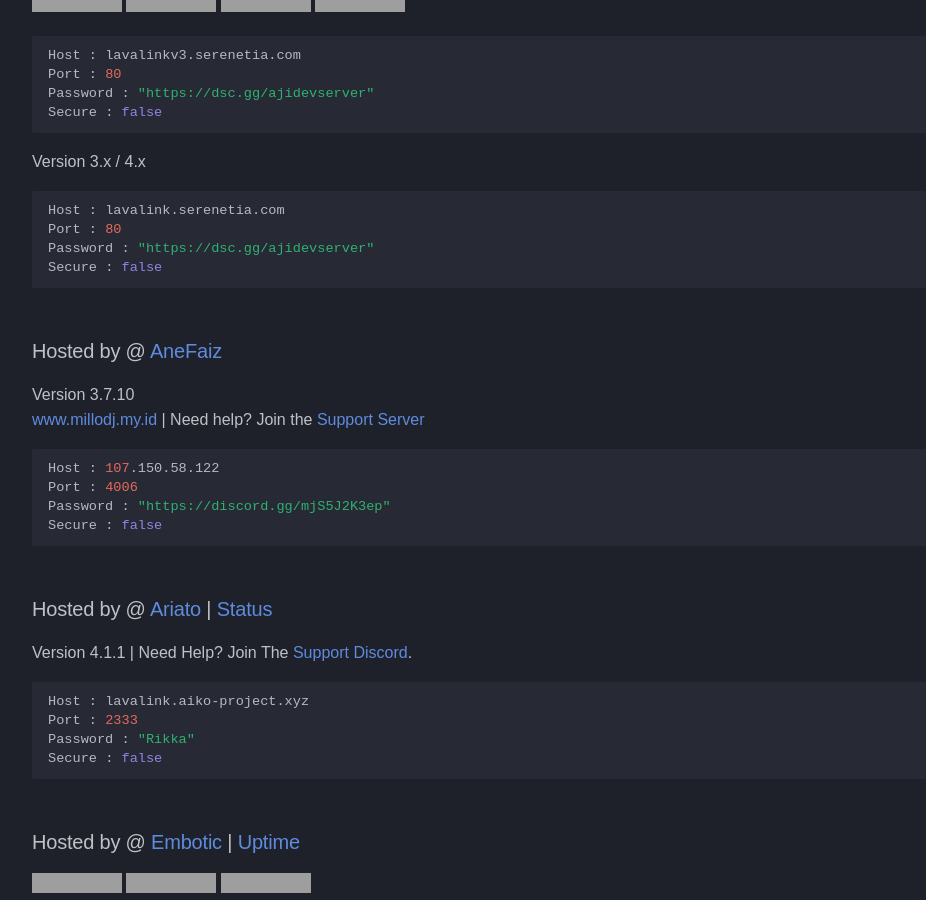
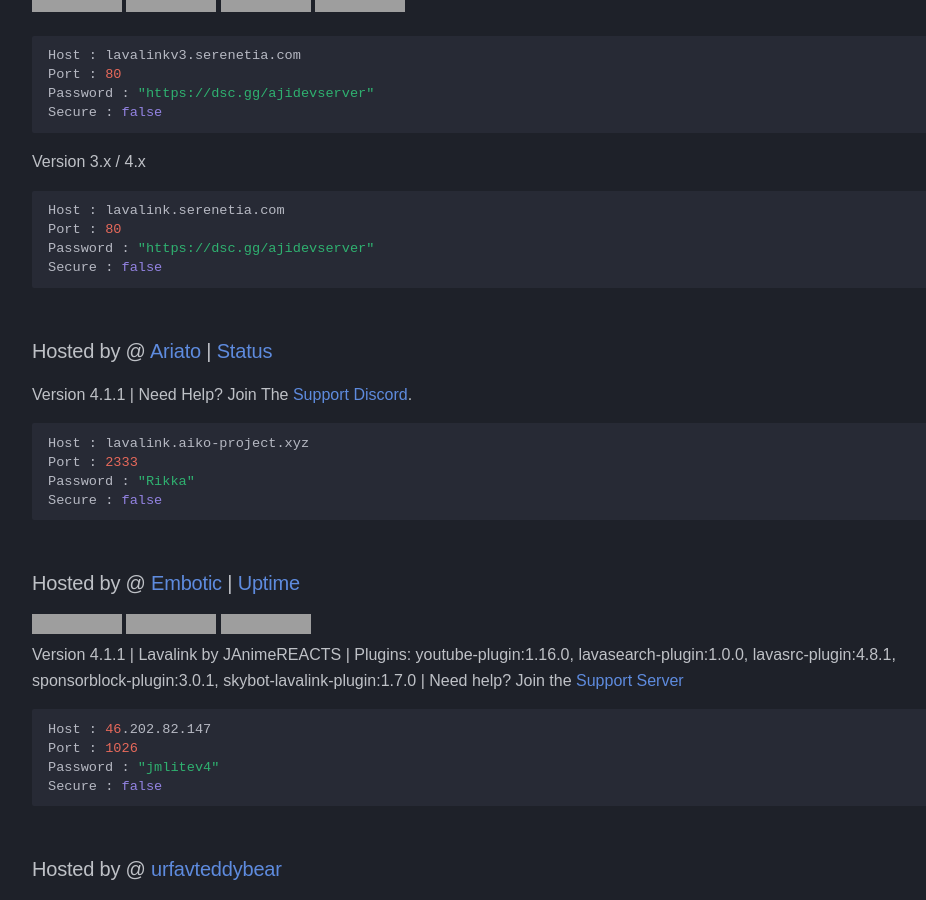
Before and after one commit to DarrenOfficial/lavalink-list, an MkDocs documentation site: the page built from docs/NoSSL/Lavalink-NonSSL.md, in a window 1280 px wide and 900 px high, scrolled down 1220 px, cut to the strip 0-900 px from the top of the window. Shown: the whole strip, without its empty margins (14-940 px from the left). Built offline with MkDocs 1.6.1 and Material for MkDocs 9.7.7, drawn with Linux system fonts in a browser that asks for light colours; some web fonts are replaced; comment, search, counter and statistics services are not loaded; a style sheet for code colours, icons or effects is not loaded; grey boxes are pictures that could not be loaded.

Commit message:
Update Lavalink-NonSSL.md hosting information (#794)
Removed outdated hosting information for AneFaiz and updated hosting details

````diff
--- a/docs/NoSSL/Lavalink-NonSSL.md
+++ b/docs/NoSSL/Lavalink-NonSSL.md
@@ -72,16 +72,6 @@ Password : "https://dsc.gg/ajidevserver"
 Secure : false
 ```
 
-### Hosted by @ [AneFaiz](https://discord.com/users/762337438869225533)
-Version 3.7.10 <br />
-[www.millodj.my.id](https://millodj.my.id) | Need help? Join the [Support Server](https://discord.gg/mjS5J2K3ep)
-```bash
-Host : 107.150.58.122
-Port : 4006
-Password : "https://discord.gg/mjS5J2K3ep"
-Secure : false
-```
-
 ### Hosted by @ [Ariato](https://discord.com/users/612581588370325529) | [Status](https://status.aiko-project.xyz)
 Version 4.1.1 | Need Help? Join The [Support Discord](https://discord.gg/Wx4RGS2TMh).
 ```bash
````
